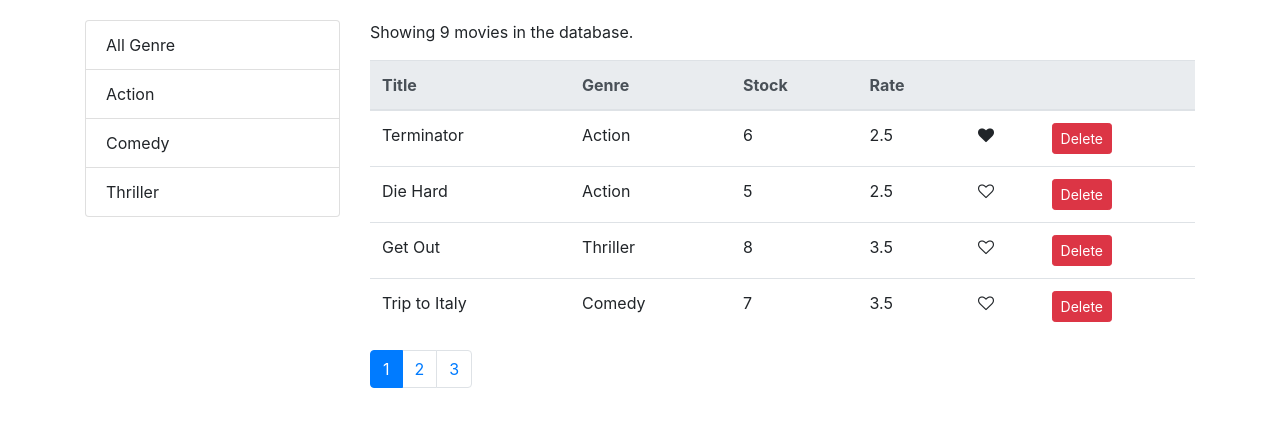
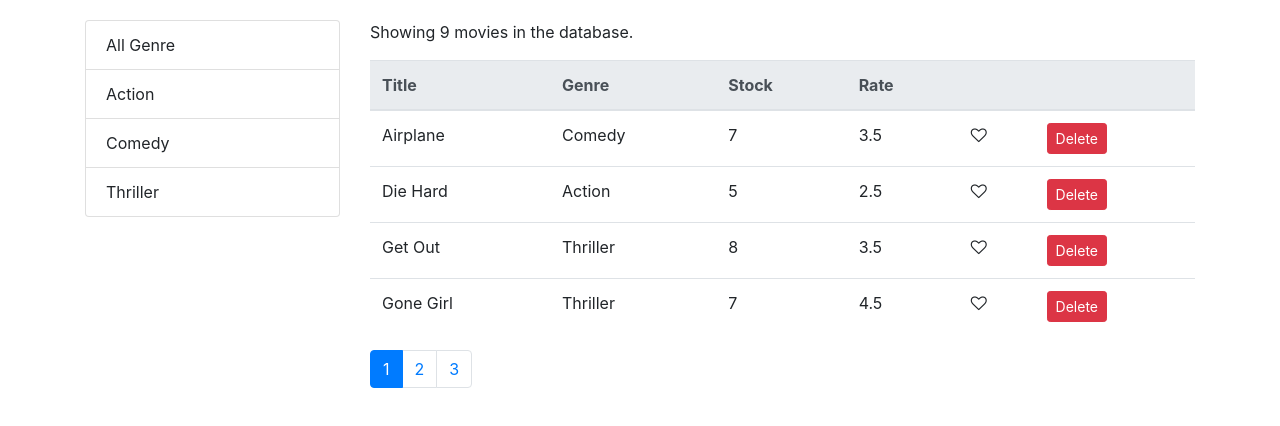
Before and after one commit to chinmaynavale/vidly, a React (Create React App) app: page / in a window 1280 px wide. Shown: the top 426 px of the page. Built offline with nearby package versions, Linux system fonts and the light colour scheme.

Commit message:
Implemented sorting functionality for the movies list in moviesTable component

```diff
--- a/src/components/Movies.jsx
+++ b/src/components/Movies.jsx
@@ -5,6 +5,7 @@
 import paginate from '../utils/paginate';
 import { getMovies } from '../services/fakeMovieService';
 import { getGenres } from '../services/fakeGenreService';
+import _ from 'lodash';
 
 class Movies extends Component {
   state = {
@@ -12,6 +13,7 @@
     genre: [],
     pageSize: 4,
     currentPage: 1,
+    sortColumn: { path: 'title', order: 'asc' },
   };
 
   componentDidMount() {
@@ -42,6 +44,10 @@
     this.setState({ currentPage: page });
   };
 
+  handleSort = sortColumn => {
+    this.setState({ sortColumn });
+  };
+
   render() {
     const {
       pageSize,
@@ -49,6 +55,7 @@
       movies: allMovies,
       genre,
       selectedGenre,
+      sortColumn,
     } = this.state;
 
     if (allMovies.length === 0)
@@ -59,7 +66,13 @@
         ? allMovies.filter(m => m.genre._id === selectedGenre._id)
         : allMovies;
 
-    const movies = paginate(filteredMovies, currentPage, pageSize);
+    const sorted = _.orderBy(
+      filteredMovies,
+      [sortColumn.path],
+      [sortColumn.order]
+    );
+
+    const movies = paginate(sorted, currentPage, pageSize);
 
     return (
       <div className='row'>
@@ -76,8 +89,10 @@
 
           <MoviesTable
             movies={movies}
+            sortColumn={sortColumn}
             onLike={this.handleLike}
             onDelete={this.handleDelete}
+            onSort={this.handleSort}
           />
 
           <Pagination
--- a/src/components/moviesTable.jsx
+++ b/src/components/moviesTable.jsx
@@ -1,17 +1,31 @@
-import React from 'react';
+import React, { Component } from 'react';
 import Like from './common/like';
 
-const MoviesTable = props => {
-  const { movies, onLike, onDelete } = props;
+class MoviesTable extends Component {
+  raiseSort = path => {
+    const sortColumn = { ...this.props.sortColumn };
+
+    if (sortColumn.path === path)
+      sortColumn.order = sortColumn.order === 'asc' ? 'desc' : 'asc';
+    else {
+      sortColumn.path = path;
+      sortColumn.order = 'asc';
+    }
+
+    this.props.onSort(sortColumn);
+  };
+
+  render() {
+    const { movies, onLike, onDelete } = this.props;
 
     return (
       <table className='table'>
         <thead className='thead-light'>
           <tr>
-          <th>Title</th>
-          <th>Genre</th>
-          <th>Stock</th>
-          <th>Rate</th>
+            <th onClick={() => this.raiseSort('title')}>Title</th>
+            <th onClick={() => this.raiseSort('genre.name')}>Genre</th>
+            <th onClick={() => this.raiseSort('numberInStock')}>Stock</th>
+            <th onClick={() => this.raiseSort('dailyRentalRate')}>Rate</th>
             <th />
             <th />
           </tr>
@@ -40,6 +54,7 @@
         </tbody>
       </table>
     );
-};
+  }
+}
 
 export default MoviesTable;
```
Lines whose indentation alone changed are shown as unchanged.
